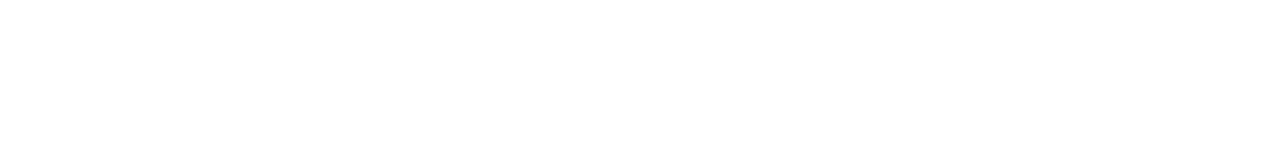
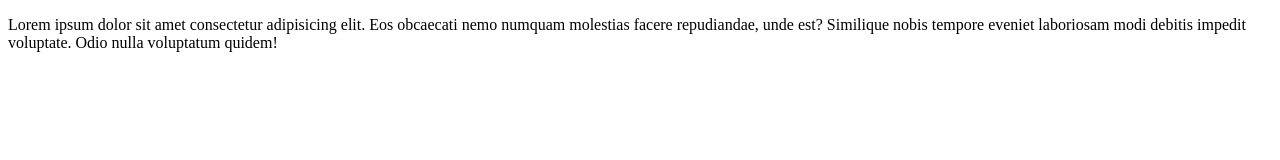
Before and after one commit to EmdadulHoque1/practice, a plain HTML site: page index.html in a window 1280 px wide. Drawn offline with Linux system fonts and the light colour scheme.

Commit message:
new styles add

```diff
--- a/index.css
+++ b/index.css
@@ -1,4 +1,5 @@
 *{
     margin: 0;padding: 0;
     box-sizing: border-box;
+    list-style: none;
 }
--- a/index.html
+++ b/index.html
@@ -6,7 +6,7 @@
     <title>practice</title>
 </head>
 <body>
-
+    <p>Lorem ipsum dolor sit amet consectetur adipisicing elit. Eos obcaecati nemo numquam molestias facere repudiandae, unde est? Similique nobis tempore eveniet laboriosam modi debitis impedit voluptate. Odio nulla voluptatum quidem!</p>
 
 </body>
 </html>
```
